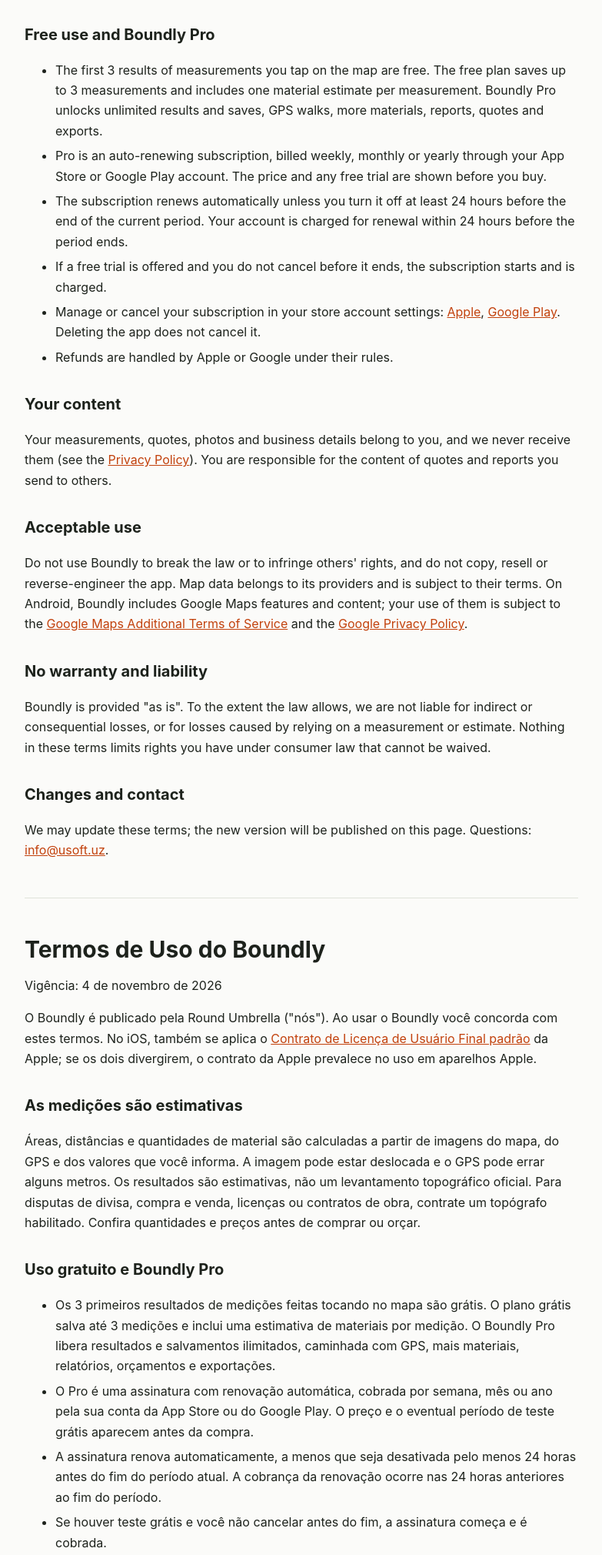
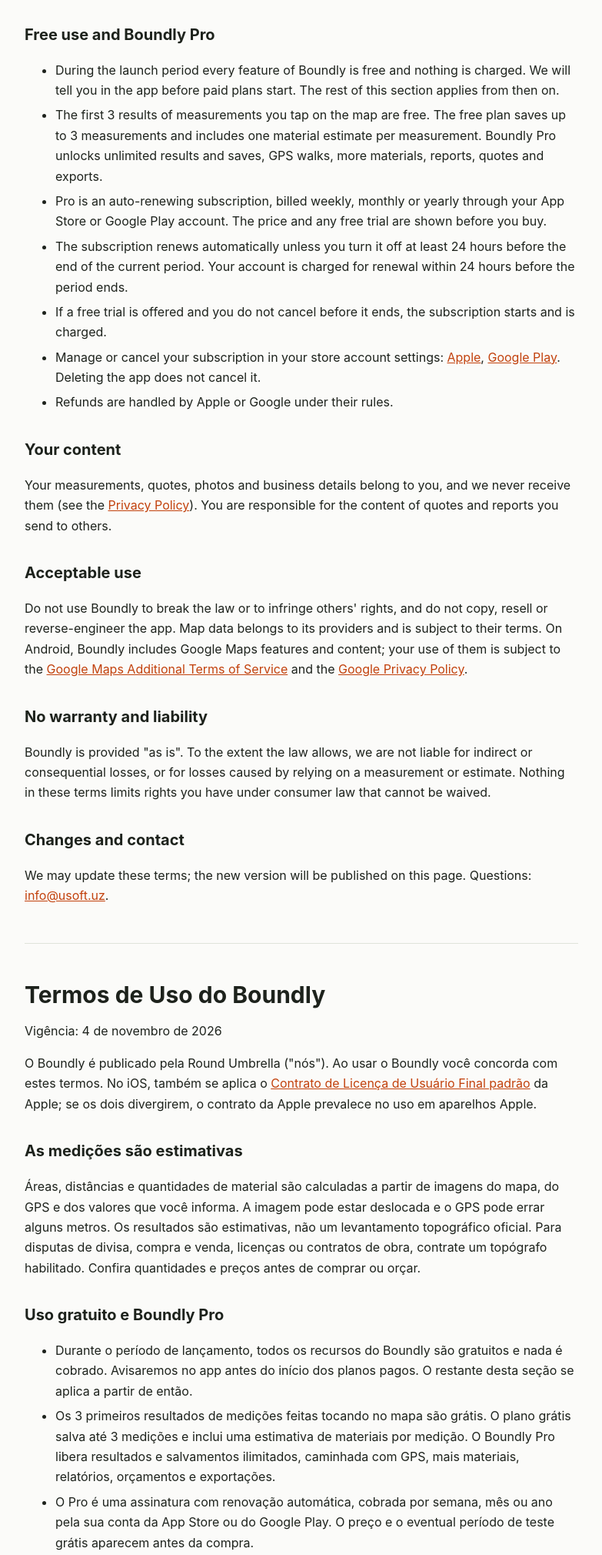
Before and after one commit to stillme955-ops/boundly-legal, a plain HTML site: page terms.html in a window 1280 px wide. Shown: the part 445-2465 px from the top of the page at 77% size, without its empty margins (248-1031 px from the left). Drawn offline with Linux system fonts and the light colour scheme.

Commit message:
Terms: free during the launch period
Co-Authored-By: Claude Opus 5.5 <noreply@anthropic.com>

```diff
--- a/terms.html
+++ b/terms.html
@@ -24,7 +24,7 @@ hr { border:0; border-top:1px solid var(--line); margin:48px 0; } li { margin:6p
 <h2>Measurements are estimates</h2>
 <p>Areas, distances and material quantities are calculated from map imagery, GPS and the values you enter. Map imagery can be offset and GPS can be off by several meters. Results are estimates, not a legal survey. For boundary disputes, property sales, permits or construction contracts, use a licensed surveyor. Check material quantities and prices before you order or quote.</p>
 <h2>Free use and Boundly Pro</h2>
-<ul><li>The first 3 results of measurements you tap on the map are free. The free plan saves up to 3 measurements and includes one material estimate per measurement. Boundly Pro unlocks unlimited results and saves, GPS walks, more materials, reports, quotes and exports.</li><li>Pro is an auto-renewing subscription, billed weekly, monthly or yearly through your App Store or Google Play account. The price and any free trial are shown before you buy.</li><li>The subscription renews automatically unless you turn it off at least 24 hours before the end of the current period. Your account is charged for renewal within 24 hours before the period ends.</li><li>If a free trial is offered and you do not cancel before it ends, the subscription starts and is charged.</li><li>Manage or cancel your subscription in your store account settings: <a href="https://apps.apple.com/account/subscriptions">Apple</a>, <a href="https://play.google.com/store/account/subscriptions">Google Play</a>. Deleting the app does not cancel it.</li><li>Refunds are handled by Apple or Google under their rules.</li></ul>
+<ul><li>During the launch period every feature of Boundly is free and nothing is charged. We will tell you in the app before paid plans start. The rest of this section applies from then on.</li><li>The first 3 results of measurements you tap on the map are free. The free plan saves up to 3 measurements and includes one material estimate per measurement. Boundly Pro unlocks unlimited results and saves, GPS walks, more materials, reports, quotes and exports.</li><li>Pro is an auto-renewing subscription, billed weekly, monthly or yearly through your App Store or Google Play account. The price and any free trial are shown before you buy.</li><li>The subscription renews automatically unless you turn it off at least 24 hours before the end of the current period. Your account is charged for renewal within 24 hours before the period ends.</li><li>If a free trial is offered and you do not cancel before it ends, the subscription starts and is charged.</li><li>Manage or cancel your subscription in your store account settings: <a href="https://apps.apple.com/account/subscriptions">Apple</a>, <a href="https://play.google.com/store/account/subscriptions">Google Play</a>. Deleting the app does not cancel it.</li><li>Refunds are handled by Apple or Google under their rules.</li></ul>
 <h2>Your content</h2>
 <p>Your measurements, quotes, photos and business details belong to you, and we never receive them (see the <a href="privacy.html">Privacy Policy</a>). You are responsible for the content of quotes and reports you send to others.</p>
 <h2>Acceptable use</h2>
@@ -40,7 +40,7 @@ hr { border:0; border-top:1px solid var(--line); margin:48px 0; } li { margin:6p
 <h2>As medições são estimativas</h2>
 <p>Áreas, distâncias e quantidades de material são calculadas a partir de imagens do mapa, do GPS e dos valores que você informa. A imagem pode estar deslocada e o GPS pode errar alguns metros. Os resultados são estimativas, não um levantamento topográfico oficial. Para disputas de divisa, compra e venda, licenças ou contratos de obra, contrate um topógrafo habilitado. Confira quantidades e preços antes de comprar ou orçar.</p>
 <h2>Uso gratuito e Boundly Pro</h2>
-<ul><li>Os 3 primeiros resultados de medições feitas tocando no mapa são grátis. O plano grátis salva até 3 medições e inclui uma estimativa de materiais por medição. O Boundly Pro libera resultados e salvamentos ilimitados, caminhada com GPS, mais materiais, relatórios, orçamentos e exportações.</li><li>O Pro é uma assinatura com renovação automática, cobrada por semana, mês ou ano pela sua conta da App Store ou do Google Play. O preço e o eventual período de teste grátis aparecem antes da compra.</li><li>A assinatura renova automaticamente, a menos que seja desativada pelo menos 24 horas antes do fim do período atual. A cobrança da renovação ocorre nas 24 horas anteriores ao fim do período.</li><li>Se houver teste grátis e você não cancelar antes do fim, a assinatura começa e é cobrada.</li><li>Gerencie ou cancele nas configurações da sua conta da loja: <a href="https://apps.apple.com/account/subscriptions">Apple</a>, <a href="https://play.google.com/store/account/subscriptions">Google Play</a>. Apagar o app não cancela a assinatura.</li><li>Reembolsos são tratados pela Apple ou pelo Google, conforme as regras deles.</li></ul>
+<ul><li>Durante o período de lançamento, todos os recursos do Boundly são gratuitos e nada é cobrado. Avisaremos no app antes do início dos planos pagos. O restante desta seção se aplica a partir de então.</li><li>Os 3 primeiros resultados de medições feitas tocando no mapa são grátis. O plano grátis salva até 3 medições e inclui uma estimativa de materiais por medição. O Boundly Pro libera resultados e salvamentos ilimitados, caminhada com GPS, mais materiais, relatórios, orçamentos e exportações.</li><li>O Pro é uma assinatura com renovação automática, cobrada por semana, mês ou ano pela sua conta da App Store ou do Google Play. O preço e o eventual período de teste grátis aparecem antes da compra.</li><li>A assinatura renova automaticamente, a menos que seja desativada pelo menos 24 horas antes do fim do período atual. A cobrança da renovação ocorre nas 24 horas anteriores ao fim do período.</li><li>Se houver teste grátis e você não cancelar antes do fim, a assinatura começa e é cobrada.</li><li>Gerencie ou cancele nas configurações da sua conta da loja: <a href="https://apps.apple.com/account/subscriptions">Apple</a>, <a href="https://play.google.com/store/account/subscriptions">Google Play</a>. Apagar o app não cancela a assinatura.</li><li>Reembolsos são tratados pela Apple ou pelo Google, conforme as regras deles.</li></ul>
 <h2>Seu conteúdo</h2>
 <p>Suas medições, orçamentos, fotos e dados da empresa pertencem a você, e nós nunca os recebemos (veja a <a href="https://stillme955-ops.github.io/boundly-legal/privacy.html#pt">Política de Privacidade</a>). Você é responsável pelo conteúdo dos orçamentos e relatórios que enviar a terceiros.</p>
 <h2>Uso aceitável</h2>
```
